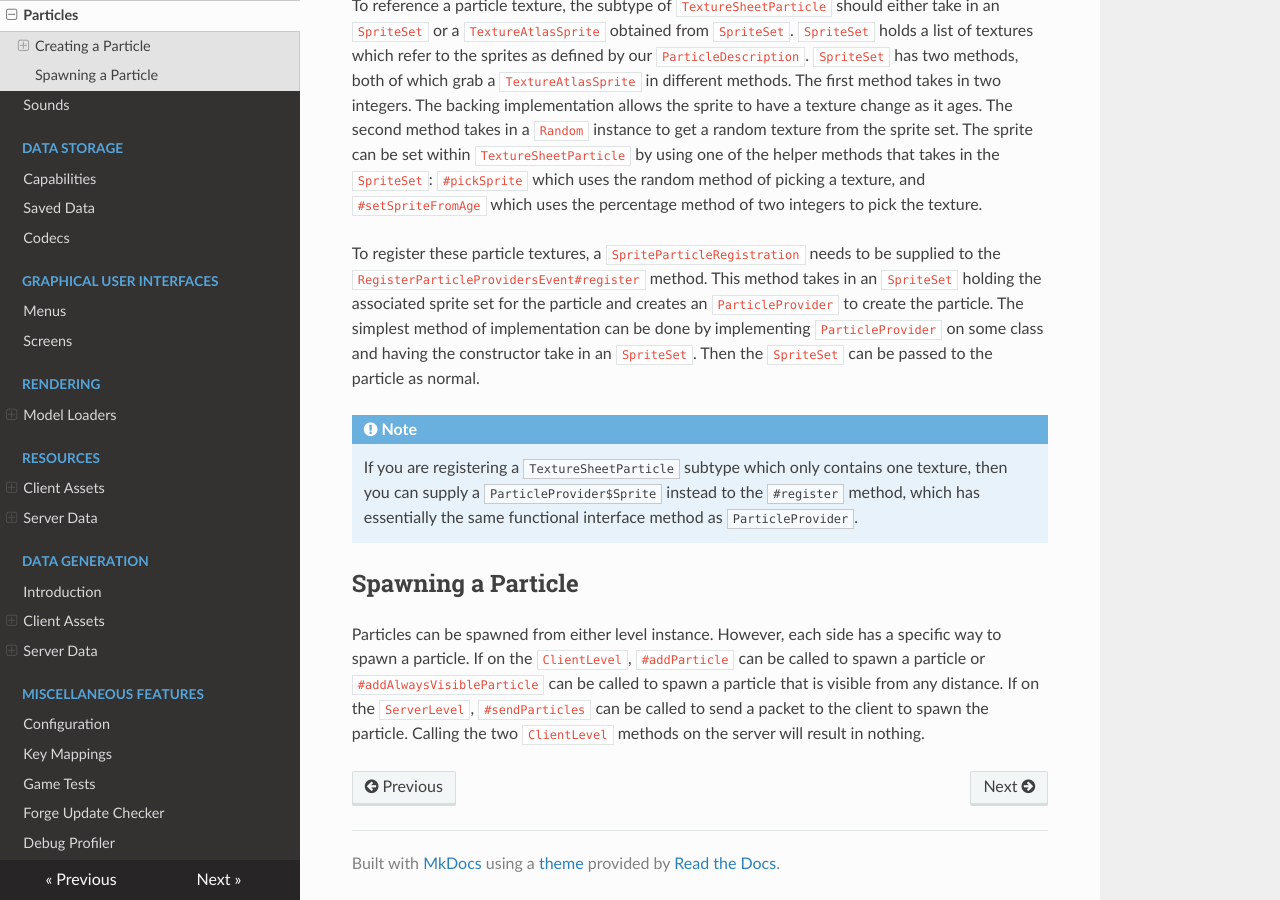
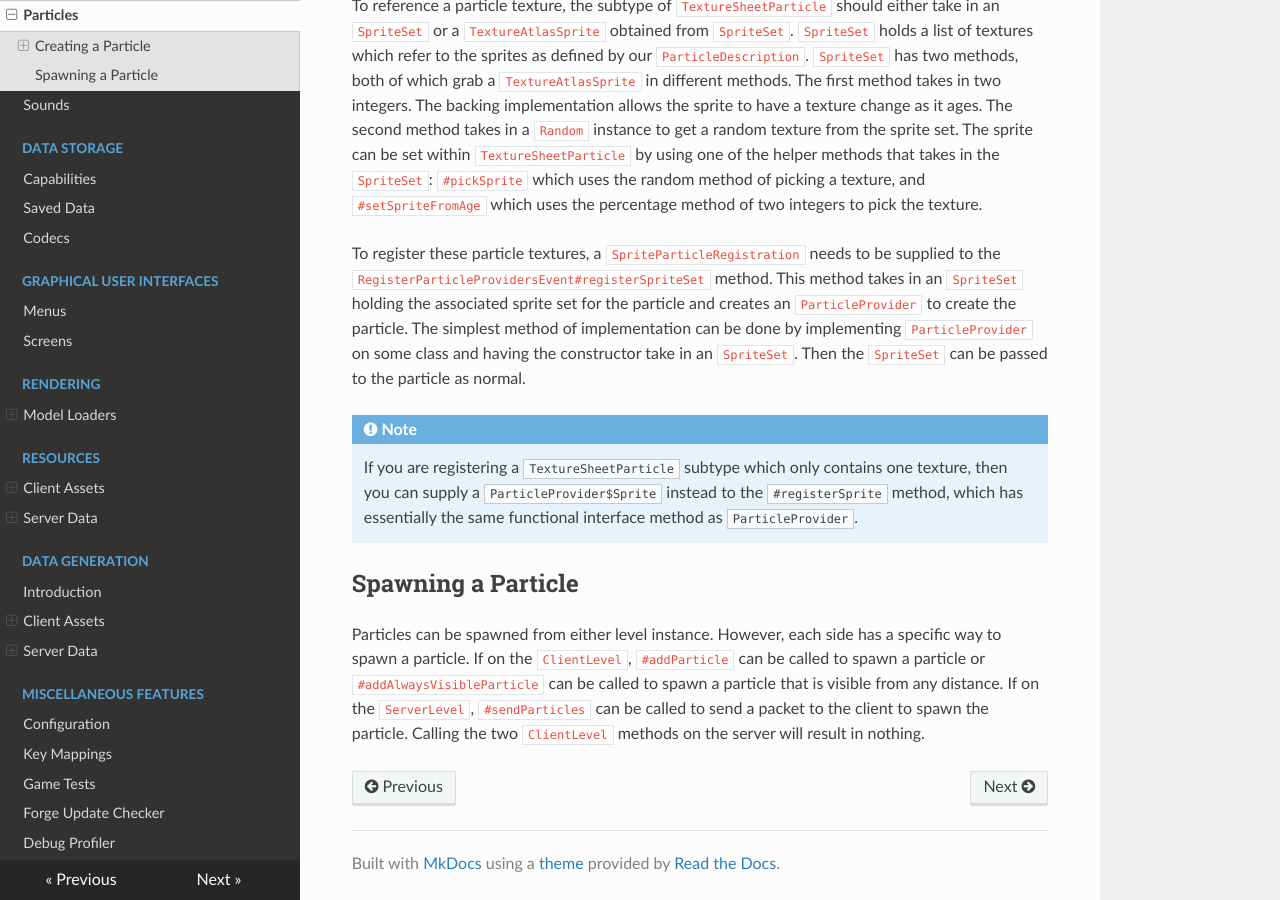
Before and after one commit to MinecraftForge/Documentation, an MkDocs documentation site: the page built from docs/gameeffects/particles.md, in a window 1280 px wide and 900 px high, scrolled down 3844 px. Built offline with MkDocs 1.6.1, drawn with Linux system fonts in a browser that asks for light colours; nearby versions of some CDN libraries; some of the changed text lies outside the part shown.

Commit message:
Update method names

```diff
--- a/docs/gameeffects/particles.md
+++ b/docs/gameeffects/particles.md
@@ -84,7 +84,7 @@ Implementing a custom render type will be left as an exercise to the reader.
 
 Finally, a particle is usually created via an `ParticleProvider`. A factory has a single method `#createParticle` which is used to create a particle given the particle data, client level, position, and movement delta. Since a `Particle` is not beholden to any particular `ParticleType`, it can be reused in different factories as necessary.
 
-An `ParticleProvider` must be registered by subscribing to the `RegisterParticleProvidersEvent` on the **mod event bus**. Within the event, the factory can be registered via `#register` by supplying an instance of the factory to the method.
+An `ParticleProvider` must be registered by subscribing to the `RegisterParticleProvidersEvent` on the **mod event bus**. Within the event, the factory can be registered via `#registerSpecial` by supplying an instance of the factory to the method.
 
 !!! important
     `RegisterParticleProvidersEvent` should only be called on the client and thus sided off in some isolated client class, referenced by either `DistExecutor` or `@EventBusSubscriber`.
@@ -111,10 +111,10 @@ To add a texture to a particle, a new JSON file must be added to `assets/<modid>
 
 To reference a particle texture, the subtype of `TextureSheetParticle` should either take in an `SpriteSet` or a `TextureAtlasSprite` obtained from `SpriteSet`. `SpriteSet` holds a list of textures which refer to the sprites as defined by our `ParticleDescription`. `SpriteSet` has two methods, both of which grab a `TextureAtlasSprite` in different methods. The first method takes in two integers. The backing implementation allows the sprite to have a texture change as it ages. The second method takes in a `Random` instance to get a random texture from the sprite set. The sprite can be set within `TextureSheetParticle` by using one of the helper methods that takes in the `SpriteSet`: `#pickSprite` which uses the random method of picking a texture, and `#setSpriteFromAge` which uses the percentage method of two integers to pick the texture.
 
-To register these particle textures, a `SpriteParticleRegistration` needs to be supplied to the `RegisterParticleProvidersEvent#register` method. This method takes in an `SpriteSet` holding the associated sprite set for the particle and creates an `ParticleProvider` to create the particle. The simplest method of implementation can be done by implementing `ParticleProvider` on some class and having the constructor take in an `SpriteSet`. Then the `SpriteSet` can be passed to the particle as normal.
+To register these particle textures, a `SpriteParticleRegistration` needs to be supplied to the `RegisterParticleProvidersEvent#registerSpriteSet` method. This method takes in an `SpriteSet` holding the associated sprite set for the particle and creates an `ParticleProvider` to create the particle. The simplest method of implementation can be done by implementing `ParticleProvider` on some class and having the constructor take in an `SpriteSet`. Then the `SpriteSet` can be passed to the particle as normal.
 
 !!! note
-    If you are registering a `TextureSheetParticle` subtype which only contains one texture, then you can supply a `ParticleProvider$Sprite` instead to the `#register` method, which has essentially the same functional interface method as `ParticleProvider`.
+    If you are registering a `TextureSheetParticle` subtype which only contains one texture, then you can supply a `ParticleProvider$Sprite` instead to the `#registerSprite` method, which has essentially the same functional interface method as `ParticleProvider`.
 
 Spawning a Particle
 -------------------
```
